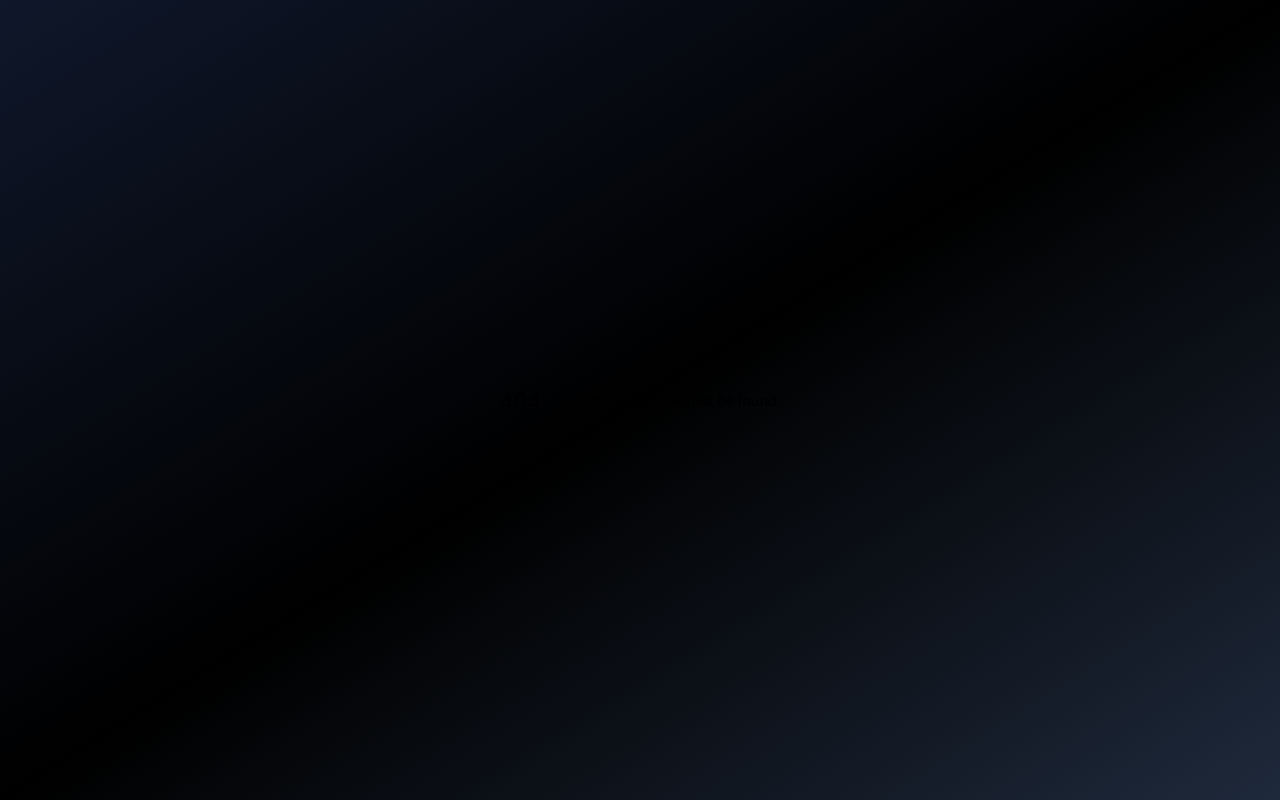
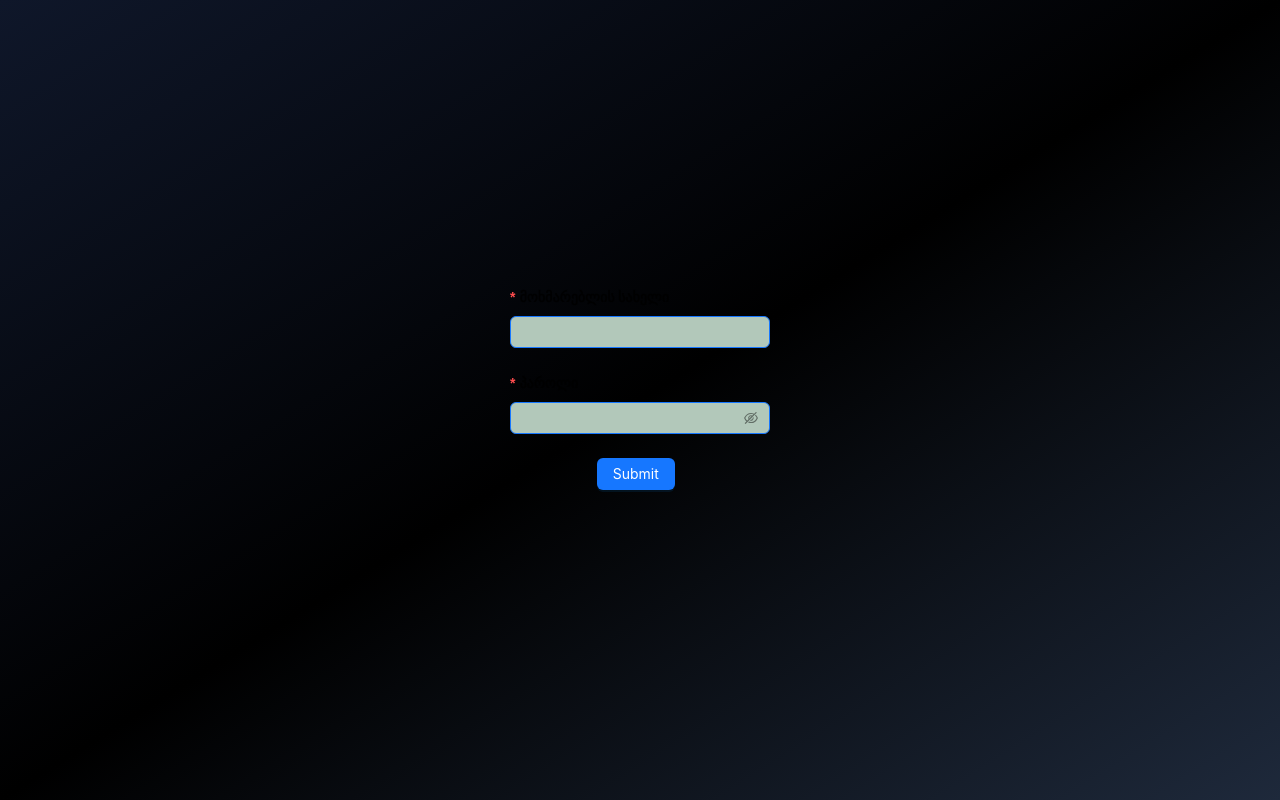
Before and after one commit to tatojakhua/Boni, a Next.js app: page /sign-in in a window 1280 px wide. Before the commit this address had no page. Built offline with nearby package versions, Linux system fonts and the light colour scheme.

Commit message:
UI change

```diff
--- a/app/(pages)/home/page.tsx
+++ /dev/null
@@ -1,7 +0,0 @@
-import React from "react";
-
-const HomePage = () => {
-  return <div>home</div>;
-};
-
-export default HomePage;
--- /dev/null
+++ b/app/(pages)/sign-in/page.tsx
@@ -0,0 +1,74 @@
+/* eslint-disable @typescript-eslint/no-explicit-any */
+"use client";
+import React from "react";
+import { Button, Form, Input } from "antd";
+
+const onFinish = (values: any) => {
+  console.log("Success:", values);
+};
+
+const onFinishFailed = (errorInfo: any) => {
+  console.log("Failed:", errorInfo);
+};
+
+type FieldType = {
+  username?: string;
+  password?: string;
+};
+
+const HomePage: React.FC = () => (
+  <div className="flex justify-center items-center h-screen">
+    <Form
+      layout="vertical"
+      onFinish={onFinish}
+      onFinishFailed={onFinishFailed}
+      autoComplete="off"
+    >
+      <Form.Item<FieldType>
+        label="მოხმარებლის სახელი"
+        name="username"
+        rules={[{ required: true, message: "Please input your username!" }]}
+        style={{
+          color: "white",
+          fontWeight: "600",
+        }}
+      >
+        <Input
+          style={{
+            backgroundColor: "#B2C8BA",
+            borderColor: "#1677ff",
+            color: "white",
+            fontWeight: "600",
+          }}
+        />
+      </Form.Item>
+
+      <Form.Item<FieldType>
+        label="პაროლი"
+        name="password"
+        rules={[{ required: true, message: "Please input your password!" }]}
+        style={{
+          color: "white",
+          fontWeight: "600",
+        }}
+      >
+        <Input.Password
+          style={{
+            backgroundColor: "#B2C8BA",
+            borderColor: "#1677ff",
+            color: "white",
+            fontWeight: "600",
+          }}
+        />
+      </Form.Item>
+
+      <Form.Item wrapperCol={{ offset: 8, span: 16 }}>
+        <Button type="primary" htmlType="submit">
+          Submit
+        </Button>
+      </Form.Item>
+    </Form>
+  </div>
+);
+
+export default HomePage;
--- a/app/page.tsx
+++ b/app/page.tsx
@@ -1,16 +1,11 @@
 import React from "react";
 import Restaurants from "./(pages)/restaurants/page";
-import { Noto_Serif_Georgian } from "next/font/google";
-
-const inter = Noto_Serif_Georgian({
-  subsets: ["latin"],
-  variable: "--font-note-serif-georgian",
-  weight: "400",
-});
+// import HomePage from "./(pages)/sign-in/page";
 
 export default function Home() {
   return (
-    <main className={`${inter.variable} font-Noto_Serif_Georgian`}>
+    <main>
+      {/* <HomePage /> */}
       <Restaurants />
     </main>
   );
--- a/components/RestaurantOptions/CardItem.tsx
+++ b/components/RestaurantOptions/CardItem.tsx
@@ -23,7 +23,9 @@ const CardItem = ({ item, loading }: any) => {
 
   const delateRetaurant = async (id: string) => {
     setisLoading(true);
-    await API.delete(`/restaurants/delete-info/${id}`);
+    await API.delete(`/restaurants/delete-info/${id}`)
+      .then((res) => console.log(res, "delete-info RES"))
+      .catch((er) => console.log(er, "delete-info ERROR"));
     setisLoading(false);
     dispatch(apiRefresh(!state.apiCallRefresh));
   };
--- a/components/RestaurantOptions/CardWrapper.tsx
+++ b/components/RestaurantOptions/CardWrapper.tsx
@@ -42,7 +42,6 @@ const CardWrapper = () => {
       .then((res) => {
         if (res?.data?.length > 0) {
           dispatch(apiRefresh(!state.apiCallRefresh));
-          setValues({ searchValue: "", dateRange: null });
         } else {
           error();
         }
--- a/components/RestaurantOptions/RestaurantForm.tsx
+++ b/components/RestaurantOptions/RestaurantForm.tsx
@@ -33,14 +33,18 @@ const RestaurantForm: React.FC<SetOpenModal> = ({
       const updatedValues = { ...values, id: item.id };
       await API.post(`restaurants/edit-info/`, {
         updatedValues,
-      });
+      })
+        .then((res) => console.log(res, "edit-info RES"))
+        .catch((er) => console.log(er, "edit-info ERROR"));
       setisLoading(false);
       setopenModal2(false);
       dispatch(apiRefresh(!state.apiCallRefresh));
       form.resetFields();
     } else {
       setisLoading(true);
-      await API.post("restaurants/add-info", { values });
+      await API.post("restaurants/add-info", { values })
+        .then((res) => console.log(res, "add-info RES"))
+        .catch((er) => console.log(er, "add-info ERROR"));
       setisLoading(false);
       setopenModal(false);
       dispatch(apiRefresh(!state.apiCallRefresh));
--- a/package.json
+++ b/package.json
@@ -16,7 +16,6 @@
     "cookie": "^0.5.0",
     "dayjs": "^1.11.10",
     "encoding": "^0.1.13",
-    "font": "^0.0.4",
     "googleapis": "^127.0.0",
     "jsonwebtoken": "^9.0.2",
     "next": "^13.5.4",
```
Also changed, not shown: hooks/useFetchRestaurant.tsx (+22 -17 lines), 1 other file (tests, documents, lock files or other folders).
